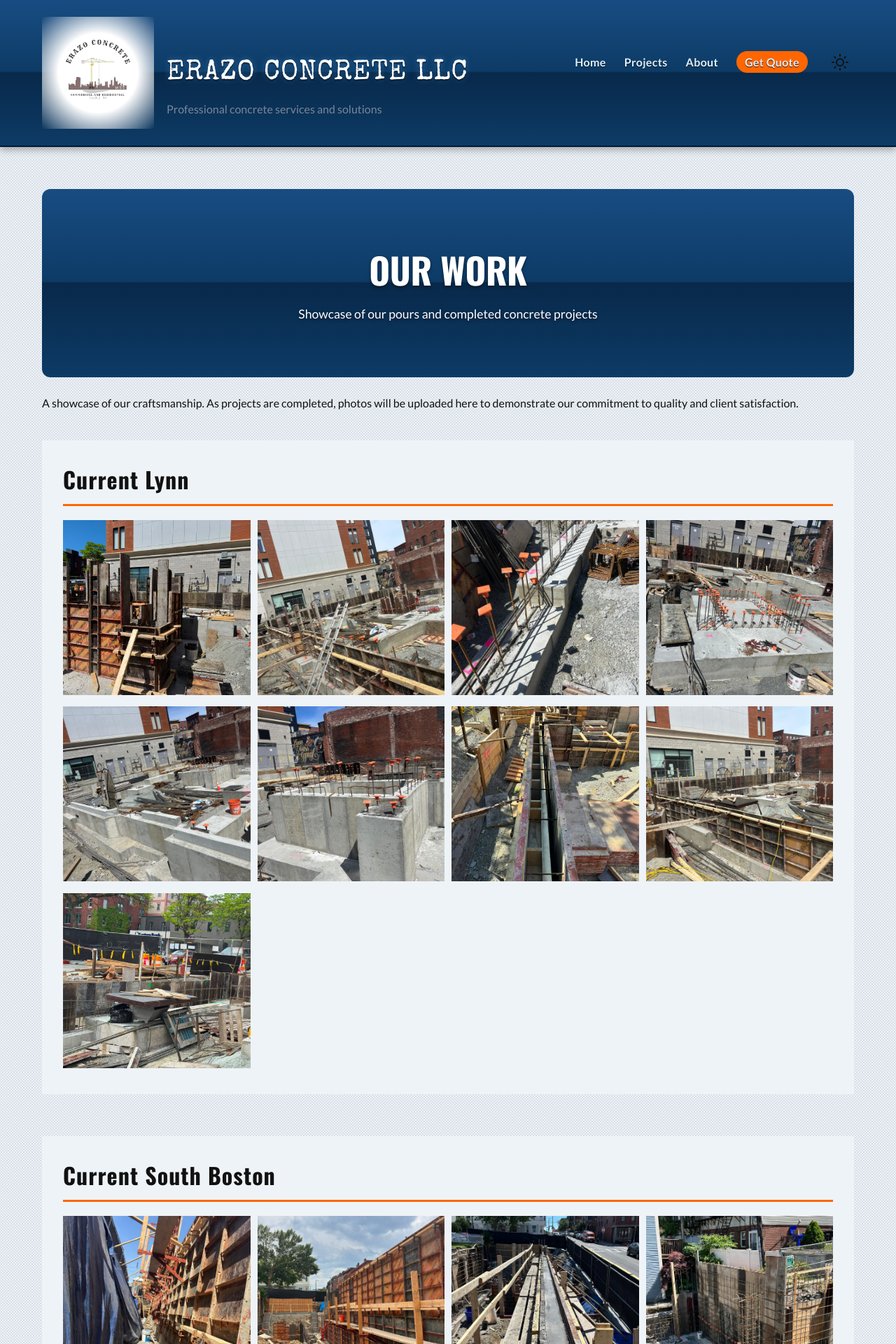
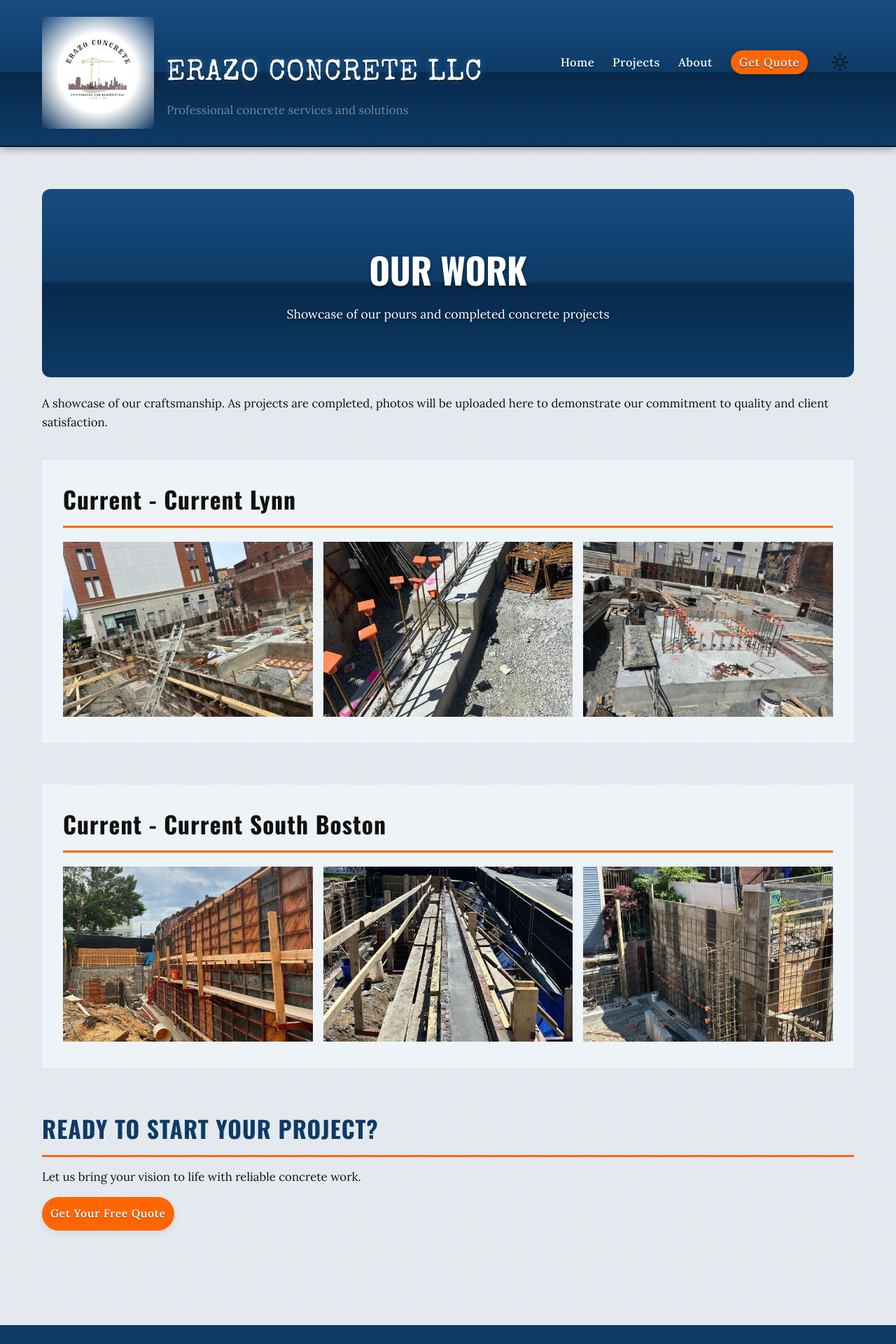
Before and after one commit to ErazoConcrete/Erazoconcrete.github.io, a Jekyll site: the page built from projects.md, in a window 1280 px wide. Shown: the top 1920 px of the page at 70% size. Built offline with Jekyll 4.4.1, drawn with Linux system fonts in a browser that asks for light colours.

Commit message:
button change

```diff
--- a/_layouts/default.html
+++ b/_layouts/default.html
@@ -9,7 +9,7 @@
   <!-- Google Font to match the logo's style -->
   <link rel="preconnect" href="https://fonts.googleapis.com">
   <link rel="preconnect" href="https://fonts.gstatic.com" crossorigin>
-  <link href="https://fonts.googleapis.com/css2?family=Lato:wght@400;700&family=Oswald:wght@400;700&family=Special+Elite&display=swap" rel="stylesheet">
+  <link href="https://fonts.googleapis.com/css2?family=Lora:wght@400;500;600;700&family=Oswald:wght@400;700&family=Special+Elite&display=swap" rel="stylesheet">
   <!-- Dark Mode Theme Script -->
   <script>
     (function() {
@@ -99,19 +137,22 @@
     });
   </script>
   <style>
-    /* Overrides for a simple, non-shiny bubble button */
+    /* Overrides for a professional, non-shiny button */
     .btn, .nav-link--cta {
       background-image: none !important;
       background-color: var(--accent-color) !important;
       border-radius: 50px !important;
       border: none !important;
-      box-shadow: none !important;
-      transition: opacity 0.2s ease !important;
+      box-shadow: 0 4px 10px rgba(0, 0, 0, 0.08) !important;
+      transition: all 0.3s ease !important;
+      letter-spacing: 0.5px !important;
+      font-weight: 600 !important;
     }
     .btn:hover, .nav-link--cta:hover {
-      opacity: 0.85 !important;
-      transform: none !important;
-      box-shadow: none !important;
+      background-color: #c57a2f !important;
+      opacity: 1 !important;
+      transform: translateY(-2px) !important;
+      box-shadow: 0 6px 15px rgba(0, 0, 0, 0.15) !important;
     }
     /* Remove shiny overlay from cards in dark mode */
     [data-theme="dark"] .service-card::after,
@@ -125,7 +166,8 @@
     /* --- Font System --- */
     /* 1. Body Font */
     body {
-      font-family: 'Lato', -apple-system, BlinkMacSystemFont, "Segoe UI", Roboto, "Helvetica Neue", Arial, sans-serif;
+      font-family: 'Lora', 'Times New Roman', Times, serif;
+      font-size: 1.05rem; /* Slightly larger for easier reading */
     }
     /* 2. Main Headings Font */
     h1, h2, h3, h4, h5, h6 {
--- a/projects.md
+++ b/projects.md
@@ -37,8 +37,8 @@ A showcase of our craftsmanship. As projects are completed, photos will be uploa
   {% for folder in folders_array %}
     {% if folder != "" %}
       <div class="project-area" style="margin-bottom: 60px; padding: 30px; background: var(--light-bg); border-radius: 12px; box-shadow: 0 4px 15px rgba(0,0,0,0.05);">
-        <h2 style="margin-top: 0; text-transform: capitalize; color: var(--text-color);">{{ folder | replace: '-', ' ' | replace: '_', ' ' }}</h2>
-        <div class="project-image-grid" style="display: grid; grid-template-columns: repeat(auto-fill, minmax(250px, 1fr)); gap: 10px; margin-top: 20px;">
+        <h2 style="margin-top: 0; text-transform: capitalize; color: var(--text-color);">Current - {{ folder | replace: '-', ' ' | replace: '_', ' ' }}</h2>
+        <div class="project-carousel" style="display: grid; gap: 15px; margin-top: 20px; min-height: 250px;">
           {% assign folder_path = '/assets/images/projects/' | append: folder | append: '/' %}
           {% for file in site.static_files %}
             {% if file.path contains folder_path %}
```
Also changed, not shown: other parts of _layouts/default.html (+38 -0 lines).
